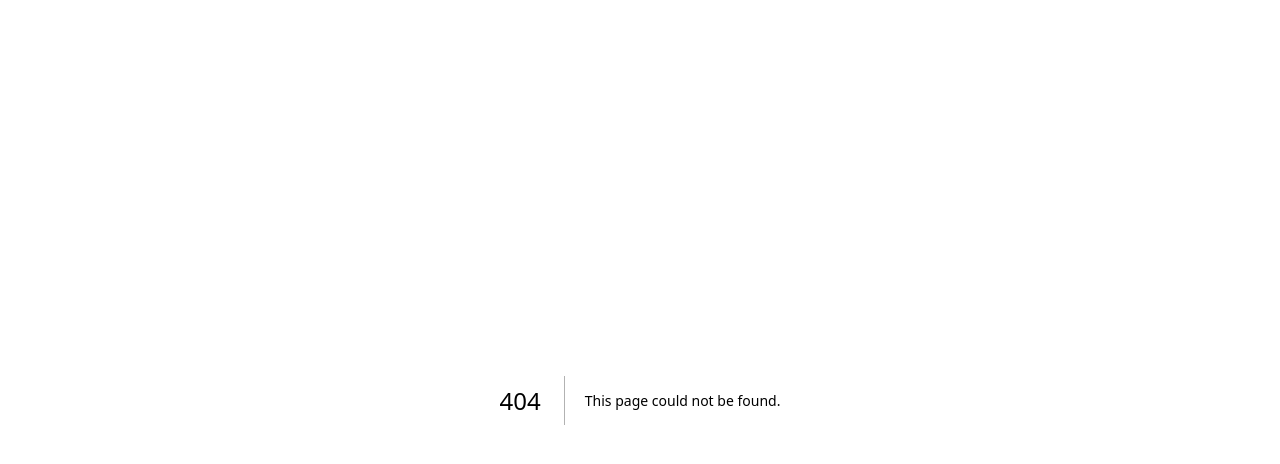
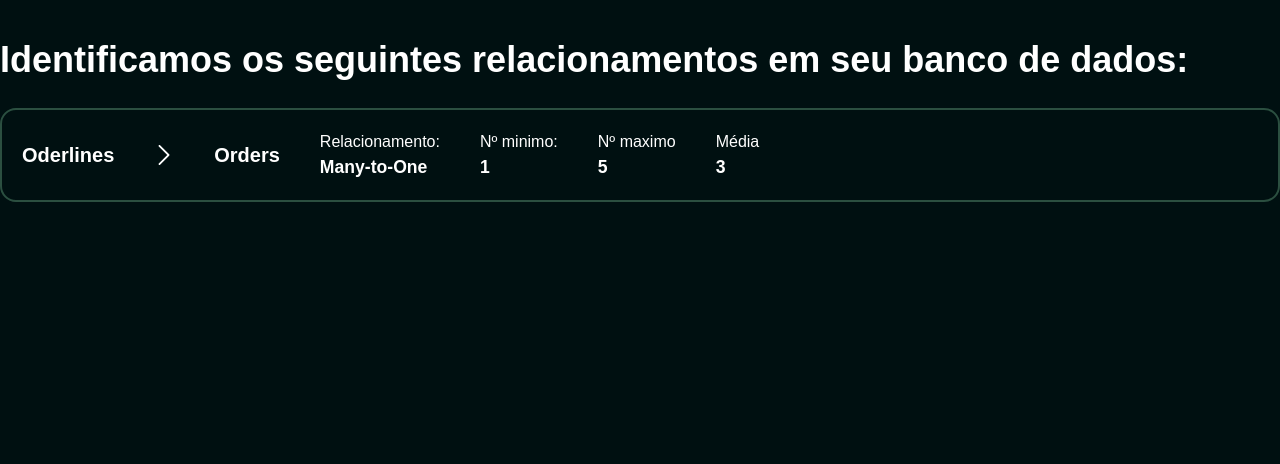
Before and after one commit to EnityBlackHawk/mf_front, a Next.js app: page /relationships in a window 1280 px wide. Before the commit this address had no page. Shown: the top 464 px of the page. Built offline with nearby package versions, Linux system fonts and the light colour scheme.

Commit message:
feat: Relationships page

```diff
--- a/src/app/globals.css
+++ b/src/app/globals.css
@@ -45,6 +45,10 @@
     @apply font-bold text-xl;
   }
 
+  h3 {
+    @apply font-bold text-[1.10rem];
+  }
+
   input[type="checkbox"] {
     @apply appearance-none h-6 w-6 border-2 border-onBackground rounded-sm checked:bg-ascent checked:border-ascent focus:outline-none transition-all duration-300 relative;
   }
--- /dev/null
+++ b/src/app/relationships/page.tsx
@@ -0,0 +1,37 @@
+"use client";
+
+import RelationshipItem from "@/components/RelationshipItem";
+import RelationshipItemSkeleton from "@/components/RelationshipItem/Skeleton";
+import { useEffect, useState } from "react";
+
+export default function Relationships() {
+  const [isLoading, setIsLoading] = useState<boolean>(true);
+
+  useEffect(() => {
+    setTimeout(() => {
+      setIsLoading(false);
+    }, 1000);
+  }, []);
+
+  return (
+    <div className="flex flex-col col-1 container gap-7 h-full py-10">
+      <h1 className="font-bold text-4xl">
+        Identificamos os seguintes relacionamentos em seu banco de dados:
+      </h1>
+
+      {isLoading &&
+        Array.from({ length: 5 }).map((_) => <RelationshipItemSkeleton />)}
+
+      {!isLoading && (
+        <RelationshipItem
+          table_a={"Oderlines"}
+          table_b={"Orders"}
+          avg={3}
+          min={1}
+          max={5}
+          relationship="Many-to-One"
+        />
+      )}
+    </div>
+  );
+}
--- /dev/null
+++ b/src/components/RelationshipItem/Skeleton.tsx
@@ -0,0 +1,27 @@
+import Image from "next/image";
+
+export default function RelationshipItemSkeleton() {
+  return (
+    <div className="flex flex-row items-center gap-10 w-full h-fit p-5 border-2 border-gray-300 rounded-2xl animate-pulse">
+      <div className="h-6 bg-gray-300 rounded w-24"></div>
+      <div className="h-6 bg-gray-300 rounded w-6"></div>
+      <div className="h-6 bg-gray-300 rounded w-24"></div>
+      <div className="flex flex-col">
+        <div className="h-4 bg-gray-300 rounded w-20 mb-2"></div>
+        <div className="h-6 bg-gray-300 rounded w-16"></div>
+      </div>
+      <div className="flex flex-col">
+        <div className="h-4 bg-gray-300 rounded w-20 mb-2"></div>
+        <div className="h-6 bg-gray-300 rounded w-16"></div>
+      </div>
+      <div className="flex flex-col">
+        <div className="h-4 bg-gray-300 rounded w-20 mb-2"></div>
+        <div className="h-6 bg-gray-300 rounded w-16"></div>
+      </div>
+      <div className="flex flex-col">
+        <div className="h-4 bg-gray-300 rounded w-20 mb-2"></div>
+        <div className="h-6 bg-gray-300 rounded w-16"></div>
+      </div>
+    </div>
+  );
+}
--- /dev/null
+++ b/src/components/RelationshipItem/index.tsx
@@ -0,0 +1,42 @@
+import Image from "next/image";
+import Arrow from "@/../public/right-arrow-svgrepo-com.svg";
+
+export default function RelationshipItem({
+  table_a,
+  table_b,
+  relationship,
+  min,
+  max,
+  avg,
+}: {
+  table_a: String;
+  table_b: String;
+  relationship: "Many-to-One" | "One-to-One";
+  min: number;
+  max: number;
+  avg: number;
+}) {
+  return (
+    <div className="flex flex-row items-center gap-10 w-full h-fit p-5 border-2 border-onBackground rounded-2xl">
+      <h2>{table_a}</h2>
+      <Image className="invert" width={20} alt="arrow" src={Arrow} />
+      <h2>{table_b}</h2>
+      <div className="flex flex-col">
+        <p>Relacionamento:</p>
+        <h3>{relationship}</h3>
+      </div>
+      <div className="flex flex-col">
+        <p>Nº minimo:</p>
+        <h3>{min}</h3>
+      </div>
+      <div className="flex flex-col">
+        <p>Nº maximo</p>
+        <h3>{max}</h3>
+      </div>
+      <div className="flex flex-col">
+        <p>Média</p>
+        <h3>{avg}</h3>
+      </div>
+    </div>
+  );
+}
```
Also changed, not shown: public/right-arrow-svgrepo-com.svg (added).
